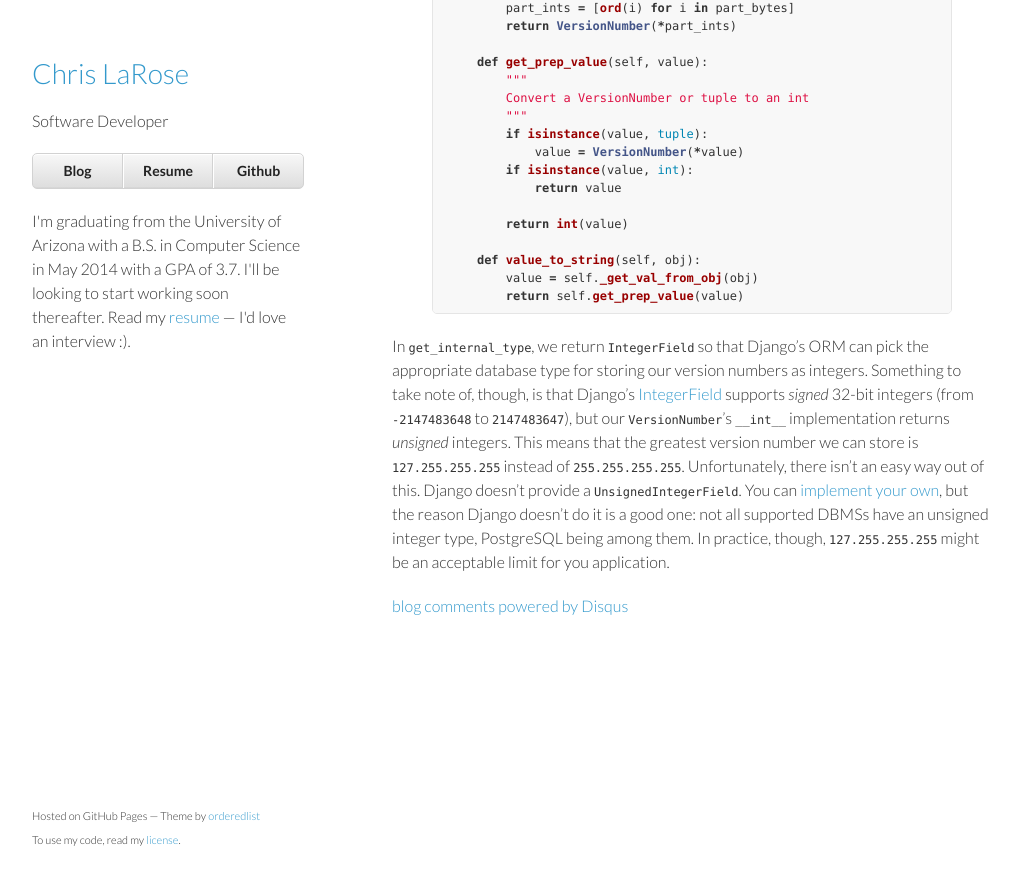
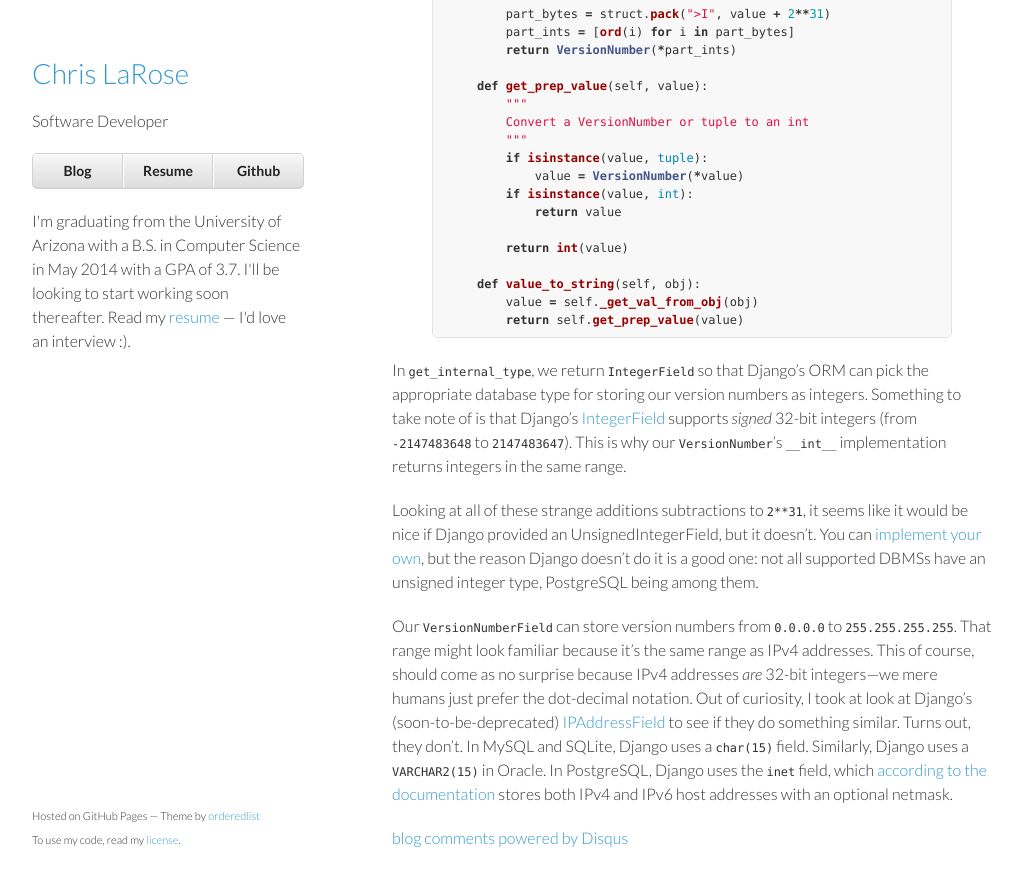
Before and after one commit to cjlarose/cjlarose.github.io, a Jekyll site: the page built from _posts/2014-01-14-django-custom-field-version-number.md, in a window 1280 px wide and 900 px high, scrolled down 1830 px. Shown: the top 886 px of the window, without its empty margins (128-1150 px from the left). Built offline with Jekyll 4.4.1, drawn with Linux system fonts in a browser that asks for light colours; comment, search, counter and statistics services are not loaded; some of the changed text lies outside the part shown.

Commit message:
Added more explanation about ipv4 storage in django

```diff
--- a/_posts/2014-01-14-django-custom-field-version-number.md
+++ b/_posts/2014-01-14-django-custom-field-version-number.md
@@ -5,7 +5,7 @@ title: "Django custom model field for storing version numbers"
 
 Consider that you'd like to store version numbers like `v1.0`, `v2.0.3`, and `v5.4.3.2` in your Django application. One way to solve this problem is to store version numbers as strings, but the problem of sorting them becomes apparent: version `10.0` is more recent than version `2.0`, but compared lexicographically, `"10.0" > "2.0"` evaluates to `False`. You can chose to implement sorting on the Python side of the query result, by splitting on the `.` character and comparing components left-to-right, but ideally, we'd like our DBMS to handle sorting for us.
 
-One way to fix this is to zero-pad all components of the version: `"010.0" > "002.0"` evaluates to `True` as we'd expect. This is fine solution, and even with just three places for each component, you can reach reasonably high version numbers. Additionally, you can store arbitrarily-long version numbers like `"001.002.003.004.005.006"`.
+One way to fix the lexicographical sort problem is to zero-pad all components of the version: `"010.0" > "002.0"` evaluates to `True` as we'd expect. This is fine solution, and even with just three places for each component, you can reach reasonably high version numbers. Additionally, you can store arbitrarily-long version numbers like `"001.002.003.004.005.006"`.
 
 The solution presented below takes another approach. Instead of storing version numbers as strings, we store them as 32-bit integers. We partition those 32 bits into four parts: major, minor, patch, and build. Using this scheme, we can unambiguously map any 4-part version number to a 32-bit integer. Unfortunately, this solution fixes the number of components you can represent in your version numbers, so this may not be the appropriate approach for your application.
 
@@ -20,8 +20,8 @@ class VersionNumber(object):
     def __int__(self):
         """
         Maps a version number to a two's complement signed 32-bit integer by
-        first calculating a signed 32-bit integer, then casts to signed by
-        subtracting 2**31
+        first calculating an unsigned 32-bit integer in the range [0,2**32-1],
+        then subtracts 2**31 to get a number in the range [-2*31, 2**31-1].
         """
         major, minor, patch, build = self.number
         num =  major << 24 | minor << 16 | patch << 8 | build
@@ -89,4 +89,8 @@ class VersionNumberField(models.Field):
         return self.get_prep_value(value)
 {% endhighlight %}
 
-In `get_internal_type`, we return `IntegerField` so that Django's ORM can pick the appropriate database type for storing our version numbers as integers. Something to take note of, though, is that Django's [IntegerField](https://docs.djangoproject.com/en/dev/ref/models/fields/#django.db.models.IntegerField) supports *signed* 32-bit integers (from `-2147483648` to `2147483647`), but our `VersionNumber`'s `__int__` implementation returns *unsigned* integers. This means that the greatest version number we can store is `127.255.255.255` instead of `255.255.255.255`. Unfortunately, there isn't an easy way out of this. Django doesn't provide a `UnsignedIntegerField`. You can [implement your own](http://stackoverflow.com/a/10678167/1231384), but the reason Django doesn't do it is a good one: not all supported DBMSs have an unsigned integer type, PostgreSQL being among them. In practice, though, `127.255.255.255` might be an acceptable limit for you application.
+In `get_internal_type`, we return `IntegerField` so that Django's ORM can pick the appropriate database type for storing our version numbers as integers. Something to take note of is that Django's [IntegerField](https://docs.djangoproject.com/en/1.6/ref/models/fields/#integerfield) supports *signed* 32-bit integers (from `-2147483648` to `2147483647`). This is why our `VersionNumber`'s `__int__` implementation returns integers in the same range.
+
+Looking at all of these strange additions subtractions to `2**31`, it seems like it would be nice if Django provided an UnsignedIntegerField, but it doesn't. You can [implement your own](http://stackoverflow.com/a/10678167/1231384), but the reason Django doesn't do it is a good one: not all supported DBMSs have an unsigned integer type, PostgreSQL being among them.
+
+Our `VersionNumberField` can store version numbers from `0.0.0.0` to `255.255.255.255`. That range might look familiar because it's the same range as IPv4 addresses. This of course, should come as no surprise because IPv4 addresses *are* 32-bit integers&mdash;we mere humans just prefer the dot-decimal notation. Out of curiosity, I took at look at Django's (soon-to-be-deprecated) [IPAddressField](https://docs.djangoproject.com/en/1.6/ref/models/fields/#django.db.models.IntegerField) to see if they do something similar. Turns out, they don't. In MySQL and SQLite, Django uses a `char(15)` field. Similarly, Django uses a `VARCHAR2(15)` in Oracle. In PostgreSQL, Django uses the `inet` field, which [according to the documentation](http://www.postgresql.org/docs/8.2/static/datatype-net-types.html) stores both IPv4 and IPv6 host addresses with an optional netmask.
```
Also changed, not shown: other parts of _posts/2014-01-14-django-custom-field-version-number.md (+1 -1 lines).
